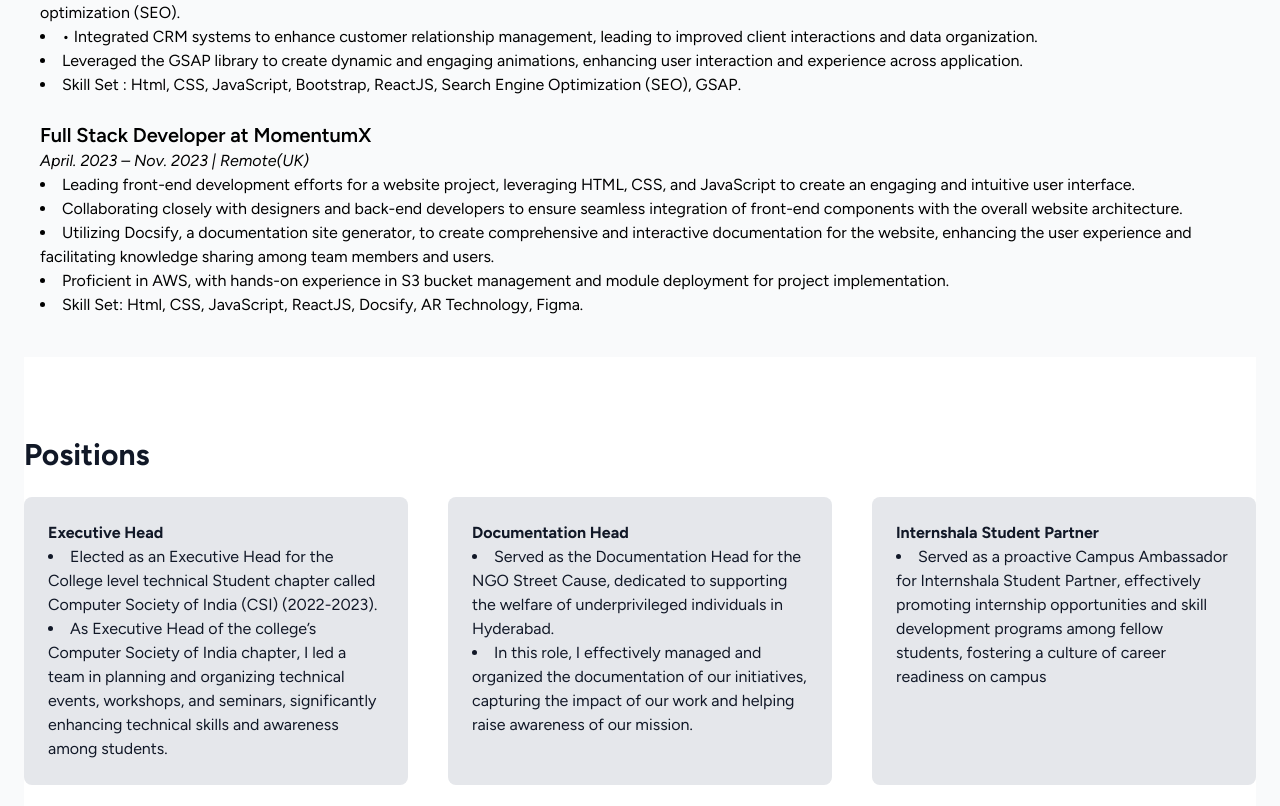
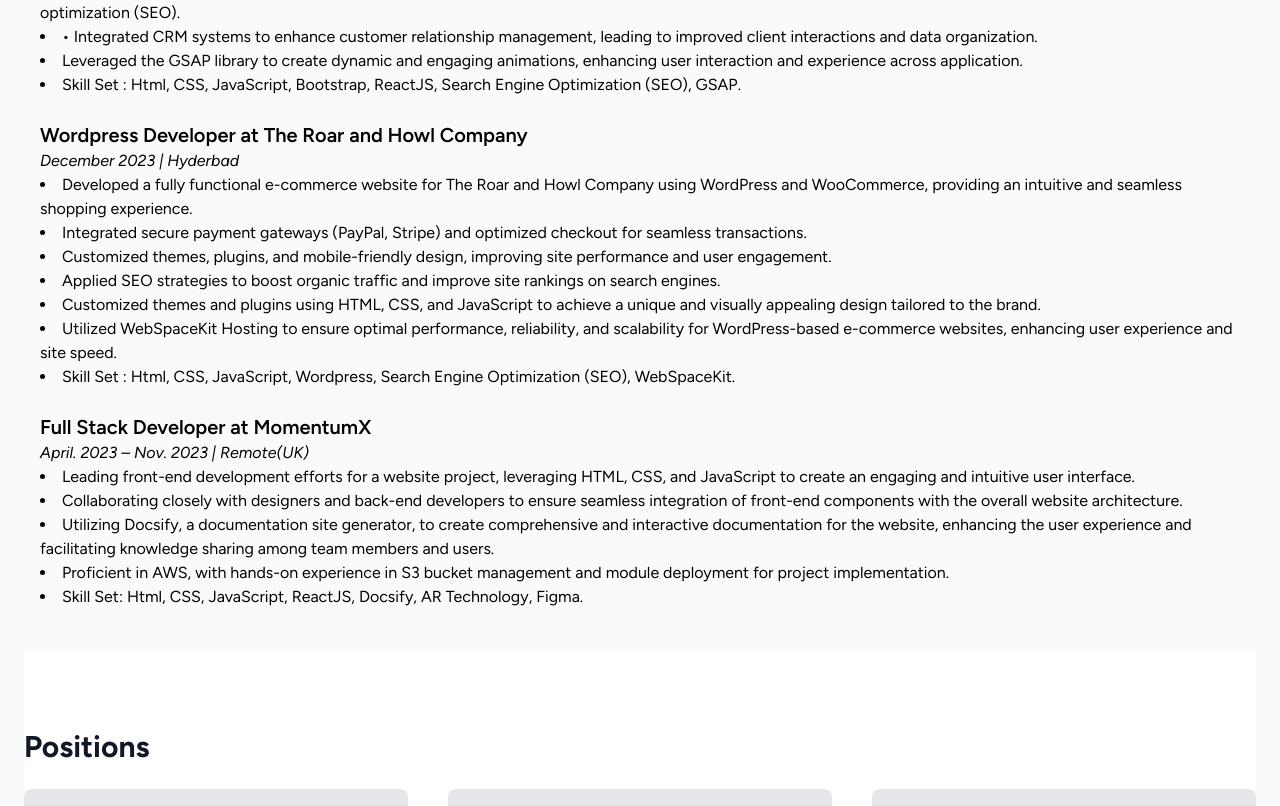
Before and after one commit to Aravind505-stack/My_Portfolio, a React (Create React App) app: page / in a window 1280 px wide. Shown: the part 1587-2393 px from the top of the page. Built offline with nearby package versions, Linux system fonts and the light colour scheme.

Commit message:
Updated project with the latest changes for the e-commerce website

```diff
--- a/src/Components/UI/Experience.jsx
+++ b/src/Components/UI/Experience.jsx
@@ -15,6 +15,23 @@ const experiences = [
       "Skill Set : Html, CSS, JavaScript, Bootstrap, ReactJS, Search Engine Optimization (SEO), GSAP."
     ]
   },
+
+  {
+    company: "The Roar and Howl Company",
+    role: "Wordpress Developer",
+    duration: "December 2023",
+    location: "Hyderbad",
+    tasks: [
+      "Developed a fully functional e-commerce website for The Roar and Howl Company using WordPress and WooCommerce, providing an intuitive and seamless shopping experience.",
+      "Integrated secure payment gateways (PayPal, Stripe) and optimized checkout for seamless transactions.",
+      "Customized themes, plugins, and mobile-friendly design, improving site performance and user engagement.",
+      "Applied SEO strategies to boost organic traffic and improve site rankings on search engines.",
+      "Customized themes and plugins using HTML, CSS, and JavaScript to achieve a unique and visually appealing design tailored to the brand.",
+      "Utilized WebSpaceKit Hosting to ensure optimal performance, reliability, and scalability for WordPress-based e-commerce websites, enhancing user experience and site speed.",
+      "Skill Set : Html, CSS, JavaScript, Wordpress, Search Engine Optimization (SEO), WebSpaceKit."
+    ]
+  },
+
   {
     company: "MomentumX",
     role: "Full Stack Developer",
```
